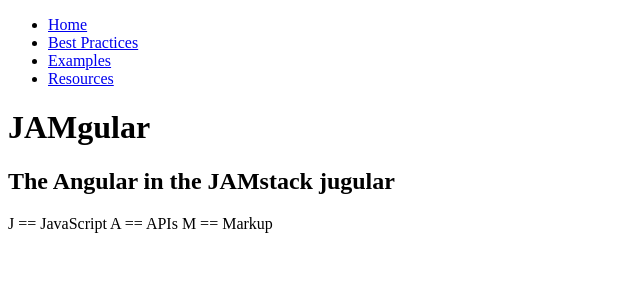
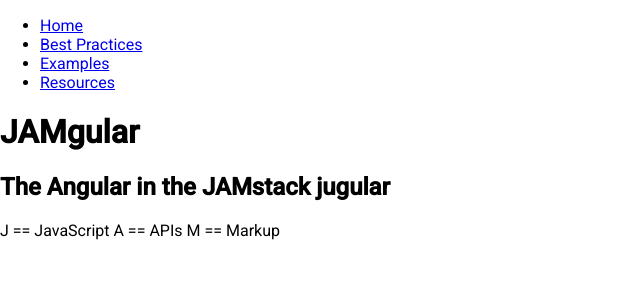
Before and after one commit to tzmanics/jamgular_taste-test, an Angular app: page / in a window 1280 px wide. Shown: the top 300 px of the page, without its empty margins (0-640 px from the left). Built offline with nearby package versions, Linux system fonts and the light colour scheme.

Commit message:
adds angular material via ng add

```diff
--- a/angular.json
+++ b/angular.json
@@ -24,6 +24,7 @@
               "src/assets"
             ],
             "styles": [
+              "./node_modules/@angular/material/prebuilt-themes/purple-green.css",
               "src/styles.css"
             ],
             "scripts": []
@@ -89,6 +90,7 @@
               "src/assets"
             ],
             "styles": [
+              "./node_modules/@angular/material/prebuilt-themes/purple-green.css",
               "src/styles.css"
             ],
             "scripts": []
@@ -120,6 +122,7 @@
           }
         }
       }
-    }},
+    }
+  },
   "defaultProject": "jamgular-test"
 }
--- a/package.json
+++ b/package.json
@@ -12,13 +12,16 @@
   "private": true,
   "dependencies": {
     "@angular/animations": "~8.2.0",
+    "@angular/cdk": "~8.2.3",
     "@angular/common": "~8.2.0",
     "@angular/compiler": "~8.2.0",
     "@angular/core": "~8.2.0",
     "@angular/forms": "~8.2.0",
+    "@angular/material": "^8.2.3",
     "@angular/platform-browser": "~8.2.0",
     "@angular/platform-browser-dynamic": "~8.2.0",
     "@angular/router": "~8.2.0",
+    "hammerjs": "^2.0.8",
     "rxjs": "~6.4.0",
     "tslib": "^1.10.0",
     "zone.js": "~0.9.1"
--- a/src/app/app.module.ts
+++ b/src/app/app.module.ts
@@ -3,6 +3,7 @@
 
 import { AppRoutingModule } from './app-routing.module';
 import { AppComponent } from './app.component';
+import { BrowserAnimationsModule } from '@angular/platform-browser/animations';
 
 @NgModule({
   declarations: [
@@ -10,7 +11,8 @@
   ],
   imports: [
     BrowserModule,
-    AppRoutingModule
+    AppRoutingModule,
+    BrowserAnimationsModule
   ],
   providers: [],
   bootstrap: [AppComponent]
--- a/src/index.html
+++ b/src/index.html
@@ -7,6 +7,8 @@
 
   <meta name="viewport" content="width=device-width, initial-scale=1">
   <link rel="icon" type="image/x-icon" href="favicon.ico">
+  <link href="https://fonts.googleapis.com/css?family=Roboto:300,400,500&display=swap" rel="stylesheet">
+  <link href="https://fonts.googleapis.com/icon?family=Material+Icons" rel="stylesheet">
 </head>
 <body>
   <app-root></app-root>
--- a/src/main.ts
+++ b/src/main.ts
@@ -1,3 +1,4 @@
+import 'hammerjs';
 import { enableProdMode } from '@angular/core';
 import { platformBrowserDynamic } from '@angular/platform-browser-dynamic';
 
--- a/src/styles.css
+++ b/src/styles.css
@@ -1 +1,4 @@
 /* You can add global styles to this file, and also import other style files */
+
+html, body { height: 100%; }
+body { margin: 0; font-family: Roboto, "Helvetica Neue", sans-serif; }
```
Also changed, not shown: 1 other file (tests, documents, lock files or other folders).
